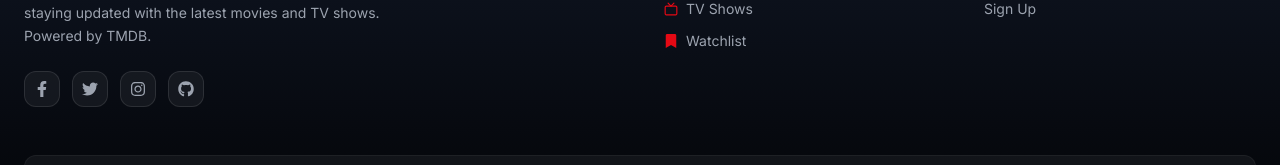
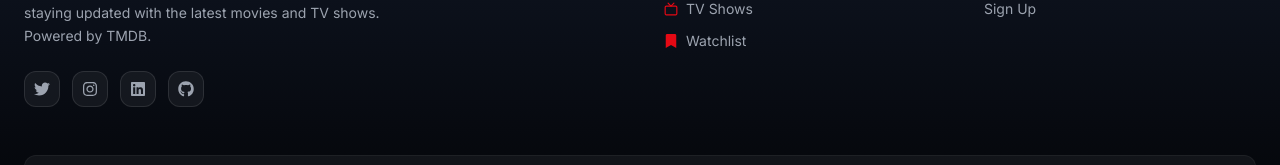
Before and after one commit to MoAlashri/MovieHub, a React (Vite) app: page / in a window 1280 px wide. Shown: the part 1504-1669 px from the top of the page. Built offline with nearby package versions, Linux system fonts and the light colour scheme; no server answers.

Commit message:
add Links to icons in footer section

```diff
--- a/src/components/ui/Footer.jsx
+++ b/src/components/ui/Footer.jsx
@@ -7,6 +7,7 @@ import {
 import { BiCameraMovie } from "react-icons/bi";
 import { LuTv } from "react-icons/lu";
 import { FaBookmark } from "react-icons/fa";
+import {FaLinkedin} from "react-icons/fa";
 
 const links = {
   Explore: [
@@ -41,10 +42,10 @@ export default function Footer() {
             {/* Socials */}
             <div className="flex gap-3">
               {[
-                { icon: <FaFacebookF />, href: "#" },
-                { icon: <FaTwitter />, href: "#" },
-                { icon: <FaInstagram />, href: "#" },
-                { icon: <FaGithub />, href: "https://github.com" },
+                { icon: <FaTwitter />, href: "https://x.com/MoAmged19" },
+                { icon: <FaInstagram />, href: "https://www.instagram.com/mohamed_amged19" },
+                { icon: <FaLinkedin />, href: "www.linkedin.com/in/mohamedalashry19" },
+                { icon: <FaGithub />, href: "https://github.com/MoAlashri" },
               ].map((s, i) => (
                 <a
                   key={i}
```
